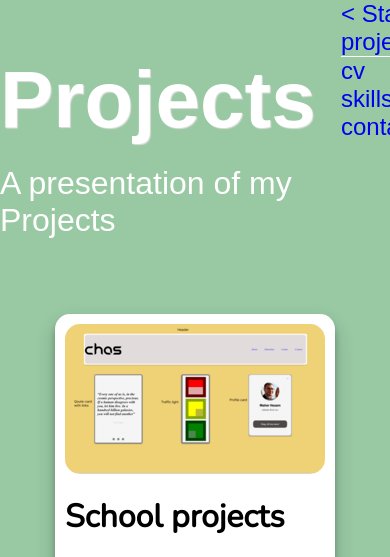
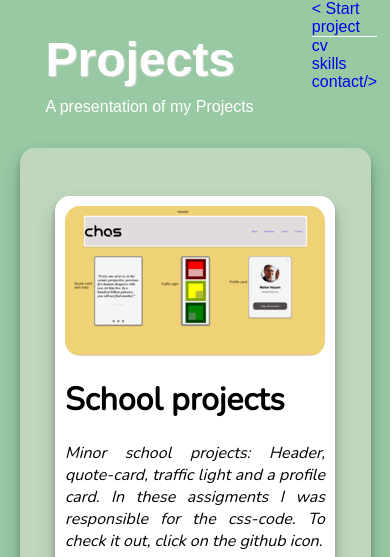
Before and after one commit to MaherHez/Portfolio-chas-inl-mning, a plain HTML site: page cvhemsida/project.html in a window 390 px wide. Shown: the top 557 px of the page. Drawn offline with nearby package versions, Linux system fonts and the light colour scheme.

Commit message:
Add files via upload
Uppdaterad, mer responsiv.

```diff
--- a/cvhemsida/project.html
+++ b/cvhemsida/project.html
@@ -35,18 +35,26 @@
 
         </div>
     </div>
+
+
+
+    <div class="project-container">
         <div class="undrekontainer">
             <div class="projektbox">
 
                 <div class="card">
                     <div class="card-content">
-                    <img class="card-picture" src="bilder/mini-projects.png" alt="All four projects in one small picture">
+                        <img class="card-picture" src="bilder/mini-projects.png"
+                            alt="All four projects in one small picture">
                         <h1 class="card-text-header"> School projects</h1>
-                    <p class="card-text">Minor school projects: Header, quote-card, traffic light and a profile card. In these assigments I was responsible for the css-code. To check it out, click on the github icon.</p>
+                        <p class="card-text">Minor school projects: Header, quote-card, traffic light and a profile
+                            card. In these assigments I was responsible for the css-code. To check it out, click on the
+                            github icon.</p>
                     </div>
 
                     <div class="git-link-1">
-                   <a href="https://github.com/MaherHez/Portfolio.git"> <img class="gh-icon" src="bilder/gh-icon.png" alt="a link to github with the github original text">
+                        <a href="https://github.com/MaherHez/Portfolio.git"> <img class="gh-icon"
+                                src="bilder/gh-icon.png" alt="a link to github with the github original text">
                         </a>
                     </div>
 
@@ -63,9 +71,12 @@
 
                 <div class="card">
                     <div class="card-content">
-                    <img class="card-picture" src="bilder/orange.webp" alt="picture of oranges with a pink bakground">
+                        <img class="card-picture" src="bilder/orange.webp"
+                            alt="picture of oranges with a pink bakground">
                         <h1 class="card-text-header">Ipsum lorem</h1>
-                    <p class="card-text">Lorem ipsum dolor sit amet, consectetur adipiscing elit, sed do eiusmod tempor incididunt ut labore et dolore magna aliqua. Ut enim ad minim veniam, quis nostrud exercitation ullamco laboris nisi ut aliquip ex ea commodo consequat</p>
+                        <p class="card-text">Lorem ipsum dolor sit amet, consectetur adipiscing elit, sed do eiusmod
+                            tempor incididunt ut labore et dolore magna aliqua. Ut enim ad minim veniam, quis nostrud
+                            exercitation ullamco laboris nisi ut aliquip ex ea commodo consequat</p>
                     </div>
                     <div class="line">
                         <div class="line-content">
@@ -83,9 +94,12 @@
 
                 <div class="card">
                     <div class="card-content">
-                    <img class="card-picture" src="bilder/orange.webp" alt="picture of oranges with a pink bakground">
+                        <img class="card-picture" src="bilder/orange.webp"
+                            alt="picture of oranges with a pink bakground">
                         <h1 class="card-text-header">Ipsum lorem</h1>
-                    <p class="card-text">Lorem ipsum dolor sit amet, consectetur adipiscing elit, sed do eiusmod tempor incididunt ut labore et dolore magna aliqua. Ut enim ad minim veniam, quis nostrud exercitation ullamco laboris nisi ut aliquip ex ea commodo consequat</p>
+                        <p class="card-text">Lorem ipsum dolor sit amet, consectetur adipiscing elit, sed do eiusmod
+                            tempor incididunt ut labore et dolore magna aliqua. Ut enim ad minim veniam, quis nostrud
+                            exercitation ullamco laboris nisi ut aliquip ex ea commodo consequat</p>
                     </div>
                     <div class="line">
                         <div class="line-content">
@@ -103,9 +117,12 @@
 
                 <div class="card">
                     <div class="card-content">
-                    <img class="card-picture" src="bilder/orange.webp" alt="picture of oranges with a pink bakground">
+                        <img class="card-picture" src="bilder/orange.webp"
+                            alt="picture of oranges with a pink bakground">
                         <h1 class="card-text-header">Ipsum lorem</h1>
-                    <p class="card-text">Lorem ipsum dolor sit amet, consectetur adipiscing elit, sed do eiusmod tempor incididunt ut labore et dolore magna aliqua. Ut enim ad minim veniam, quis nostrud exercitation ullamco laboris nisi ut aliquip ex ea commodo consequat</p>
+                        <p class="card-text">Lorem ipsum dolor sit amet, consectetur adipiscing elit, sed do eiusmod
+                            tempor incididunt ut labore et dolore magna aliqua. Ut enim ad minim veniam, quis nostrud
+                            exercitation ullamco laboris nisi ut aliquip ex ea commodo consequat</p>
                     </div>
                     <div class="line">
                         <div class="line-content">
@@ -125,9 +142,12 @@
 
                 <div class="card">
                     <div class="card-content">
-                    <img class="card-picture" src="bilder/orange.webp" alt="picture of oranges with a pink bakground">
+                        <img class="card-picture" src="bilder/orange.webp"
+                            alt="picture of oranges with a pink bakground">
                         <h1 class="card-text-header">Ipsum lorem</h1>
-                    <p class="card-text">Lorem ipsum dolor sit amet, consectetur adipiscing elit, sed do eiusmod tempor incididunt ut labore et dolore magna aliqua. Ut enim ad minim veniam, quis nostrud exercitation ullamco laboris nisi ut aliquip ex ea commodo consequat</p>
+                        <p class="card-text">Lorem ipsum dolor sit amet, consectetur adipiscing elit, sed do eiusmod
+                            tempor incididunt ut labore et dolore magna aliqua. Ut enim ad minim veniam, quis nostrud
+                            exercitation ullamco laboris nisi ut aliquip ex ea commodo consequat</p>
                     </div>
                     <div class="line">
                         <div class="line-content">
@@ -145,6 +165,7 @@
 
             </div>
         </div>
+    </div>
 </body>
 
 </html>
--- a/cvhemsida/style.css
+++ b/cvhemsida/style.css
@@ -83,6 +83,7 @@ body {
   background-color: #EFD075;
   border-radius: 50%;
   margin-top: 22rem;
+  /* box-shadow: 0 0 20px #EFD075, 0 0 30px #EFD075, 0 0 40px #EFD075, 0 0 50px white, 0 0 60px white; */
 }
 
 a {
@@ -110,16 +111,36 @@ a {
 
 
 /*------- Projectpage----------- */
+.project-container {
+  color: white;
+  margin: 5%;
+  height: auto;
+  background-attachment: fixed;
+  background-color: #98C9A3;
+
+}
+
+
+
+.undrekontainer {
+  display: flex;
+  background-color: #BFD8BD;
+  border-radius: 15px;
+  justify-content: center;
+  box-shadow: rgba(0, 0, 0, 0.19) 0px 10px 20px, rgba(0, 0, 0, 0.23) 0px 6px 6px;
+}
 
 .projektbox {
   display: flex;
-  width: 100%;
+  /* width: 100%; */
   justify-content: center;
   align-items: center;
   flex-wrap: wrap;
 
 }
-.intro-text-1-skills, .intro-text-1-project {
+
+.intro-text-1-skills,
+.intro-text-1-project {
   font-size: 2rem;
   margin-top: 5%;
   font-family: 'Syne', sans-serif;
@@ -395,8 +416,9 @@ a {
   margin-left: 5rem;
 }
 
-.contact-container
-{display: flex;}
+.contact-container {
+  display: flex;
+}
 
 
 .phone-box,
@@ -454,17 +476,53 @@ a {
   text-decoration: none;
 }
 
-@media screen and (max-width: 900px)
-{
-  .contact-container
-  {display: flex;
-  flex-direction: column;
+@media screen and (max-width: 900px) {
+  .contact-container {
+    display: flex;
+    flex-direction: column;
   }
+
   .contact-picture {
     width: 50%;
     width: 200px;
     margin-left: 15%;
   }
 
+  .fun-butt {
+    font-size: 1rem;
+  }
+
+
+  .page-header-cv,
+  .contact-header,
+  .page-header {
+    font-size: 3rem;
+
+  }
+
+  .working-exp-1 {
+    padding-left: 0%;
+    padding-top: 20rem;
+
+  }
+
+
+  .cv-container-1 {
+    flex-direction: column;
+
+  }
+
+
+  .intro-text-1-skills,
+  .intro-text-2,
+  .intro-text-1-project,
+  .menu {
+    font-size: 1rem;
+  }
+
+
+  .intro-text-1 {
+    font-size: 1.3rem;
+  }
 
 }
```
Lines whose indentation alone changed are shown as unchanged.
